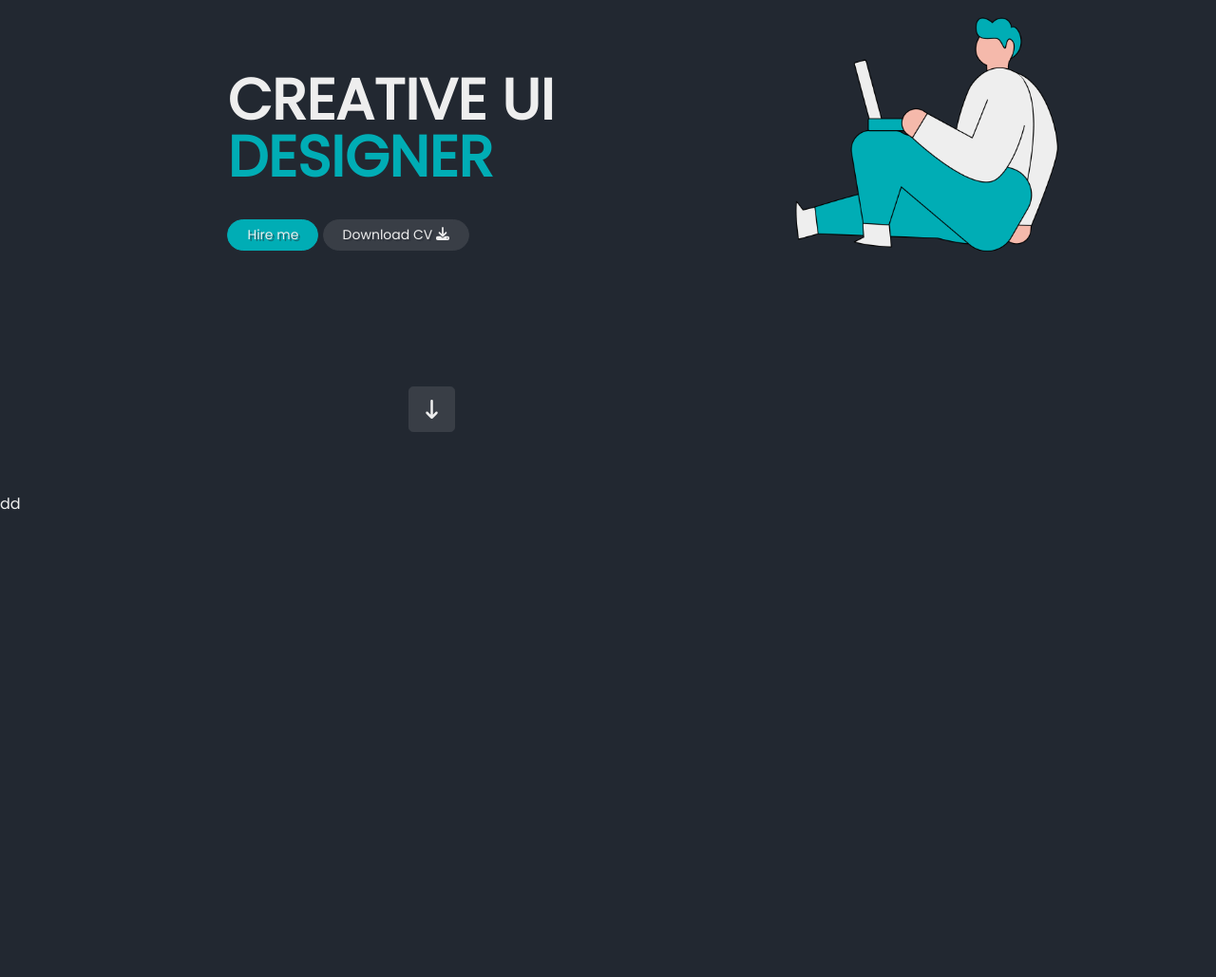
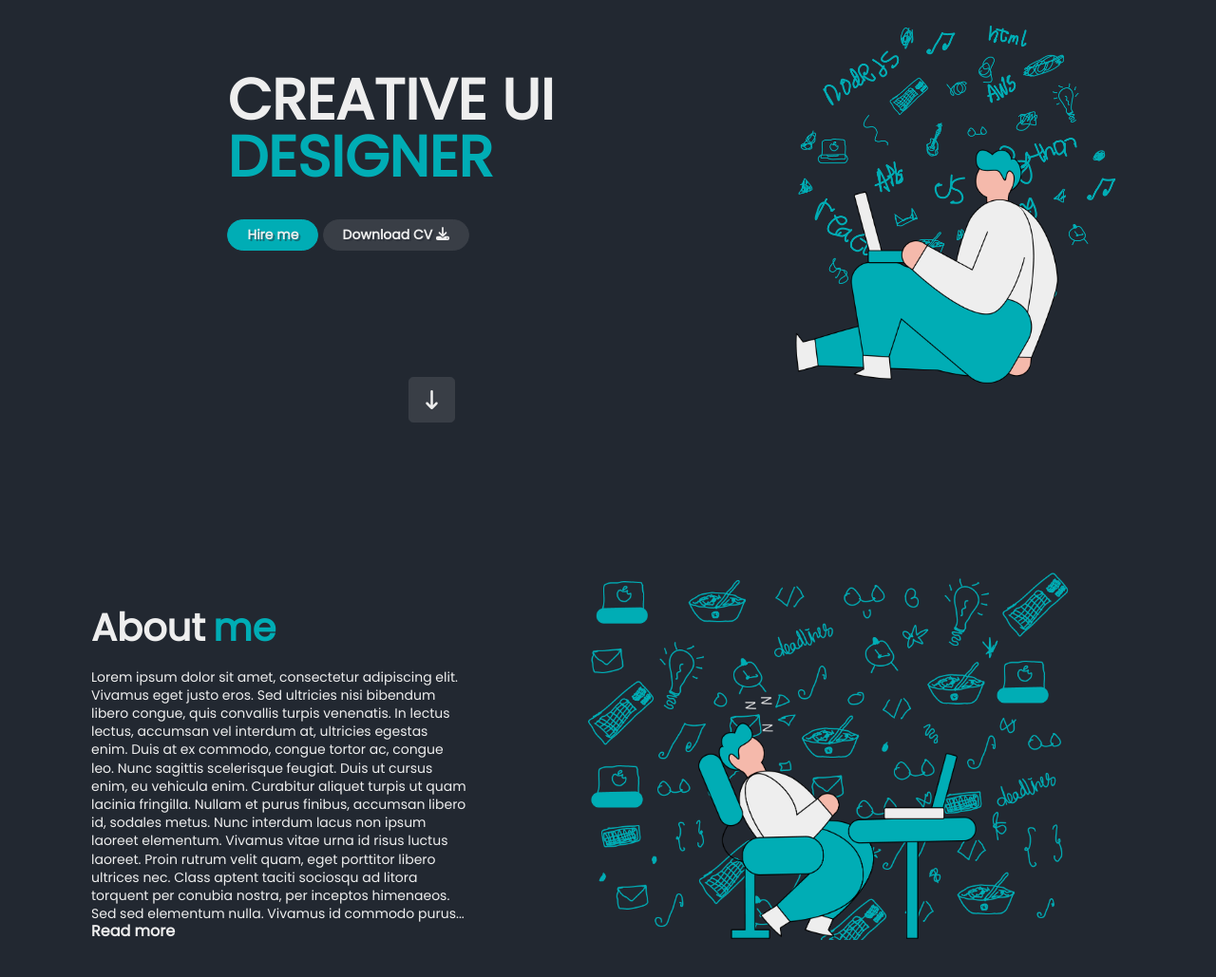
Before and after one commit to sadrulhossain/ostad-basic-web-dev, a plain HTML site: page index.html in a window 1280 px wide. Shown: the part 159-1188 px from the top of the page at 95% size. Before the commit the page ends 800 px from the top, so only its background shows below. Drawn offline with nearby package versions, Linux system fonts and the light colour scheme.

Commit message:
OFSW-301 Refactor: added about me page section.

```diff
--- a/assets/css/style.css
+++ b/assets/css/style.css
@@ -48,9 +48,16 @@ body {
     width: 85%;
     margin: 5% auto;
 }
+.home-content-image {
+    background-image: url("../images/home-image-bg.png");
+    background-size: contain;
+    background-repeat: no-repeat;
+    background-position: top;
+}
 .content-image {
     width: 80%;
     height: auto;
+    margin-top: 40%;
 }
 .home-intro-content {
     width: 100%;
@@ -72,3 +79,40 @@ body {
     text-shadow: 2px 2px #22283175 !important;
     padding: 5px 20px !important;
 }
+.about-me-content {
+    width: 85%;
+    margin: 10% auto;
+}
+.about-me-content-image {
+    background-image: url("../images/about-me-image-bg.png");
+    background-size: contain;
+    background-repeat: no-repeat;
+    background-position: center;
+}
+.about-me-content .content-image {
+    width: 50%;
+    height: auto;
+    margin-top: 20%;
+}
+.about-me-heading-content, .about-me-body-content {
+    width: 90%;
+}
+.about-me-heading-content {
+    margin: 10% 0 0;
+    line-height: 1;
+}
+.about-me-body-content {
+    margin: 5% 0 0;
+    line-height: 1.2;
+}
+
+.about-me-heading-content>span {
+    font-size: 40px !important;
+    font-weight: bolder !important;
+}
+.about-me-body-content>span {
+    font-size: 14px !important;
+}
+.home-next-page {
+    margin: -10% 0 0;
+}
--- a/index.html
+++ b/index.html
@@ -2,7 +2,8 @@
 <html lang="en">
 <head>
     <meta charset="UTF-8">
-    <title>Title</title>
+    <title>Ostad Assignment | Landing Page Design</title>
+    <link rel="shortcut icon" href="assets/images/home-image-bg.png" type="image/x-icon">
     <link rel="stylesheet" href="https://fonts.googleapis.com/css?family=Poppins|Oswald">
     <link href="https://cdn.jsdelivr.net/npm/bootstrap@5.0.2/dist/css/bootstrap.min.css" rel="stylesheet"
           integrity="sha384-EVSTQN3/azprG1Anm3QDgpJLIm9Nao0Yz1ztcQTwFspd3yD65VohhpuuCOmLASjC"
@@ -44,15 +45,18 @@
                         <span class="text-green-seagreen">Designer</span>
                     </div>
                     <div class="home-btn-content">
-                        <a class="btn btn-sm green-seagreen">Hire me</a>
-                        <a class="btn btn-sm grey">Download CV <i class="fa fa-download"></i></a>
+                        <a class="btn btn-sm green-seagreen fw-bold">Hire me</a>
+                        <a class="btn btn-sm grey fw-bold">Download CV <i class="fa fa-download"></i></a>
                     </div>
+
                 </div>
-                <div class="col-12 col-sm-5 col-md-4 col-lg-4">
+                <div class="col-12 col-sm-5 col-md-4 col-lg-4 home-content-image">
                     <img src="assets/images/welcome.png"  alt="welcome" class="content-image">
                 </div>
-                <div class="col-12 col-sm-7 col-md-8 col-lg-8 text-center">
-                    <a class="btn btn-lg grey" href="#aboutMe"><i class="fa fa-arrow-down-long"></i></a>
+                <div class="col-12 col-sm-7 col-md-8 col-lg-8">
+                    <div class="home-next-page text-center">
+                        <a class="btn btn-lg grey" href="#aboutMe"><i class="fa fa-arrow-down-long"></i></a>
+                    </div>
                 </div>
             </div>
         </div>
@@ -61,7 +65,25 @@
 <!--    Home-->
 <!--    About Me-->
     <div id="aboutMe">
-        dd
+        <div class="about-me-content">
+            <div class="row">
+                <div class="col-12 col-sm-6 col-md-5 col-lg-5">
+                    <div class="about-me-heading-content">
+                        <span class="text-white">About</span>&nbsp;
+                        <span class="text-green-seagreen">me</span>
+                    </div>
+                    <div class="about-me-body-content">
+                        <span class="text-white">
+                            Lorem ipsum dolor sit amet, consectetur adipiscing elit. Vivamus eget justo eros. Sed ultricies nisi bibendum libero congue, quis convallis turpis venenatis. In lectus lectus, accumsan vel interdum at, ultricies egestas enim. Duis at ex commodo, congue tortor ac, congue leo. Nunc sagittis scelerisque feugiat. Duis ut cursus enim, eu vehicula enim. Curabitur aliquet turpis ut quam lacinia fringilla. Nullam et purus finibus, accumsan libero id, sodales metus. Nunc interdum lacus non ipsum laoreet elementum. Vivamus vitae urna id risus luctus laoreet. Proin rutrum velit quam, eget porttitor libero ultrices nec. Class aptent taciti sociosqu ad litora torquent per conubia nostra, per inceptos himenaeos. Sed sed elementum nulla. Vivamus id commodo purus...
+                        </span>
+                        <a class="text-decoration-none text-white fw-bold">Read more</a>
+                    </div>
+                </div>
+                <div class="col-12 col-sm-6 col-md-7 col-lg-7 about-me-content-image align-middle text-center">
+                    <img src="assets/images/about-me.png"  alt="about-me" class="content-image">
+                </div>
+            </div>
+        </div>
     </div>
 <!--    About Me-->
 <!--    Contact-->
```
Also changed, not shown: assets/images/about-me-image-bg.png (added), assets/images/about-me.png (added), assets/images/home-image-bg.png (added).
